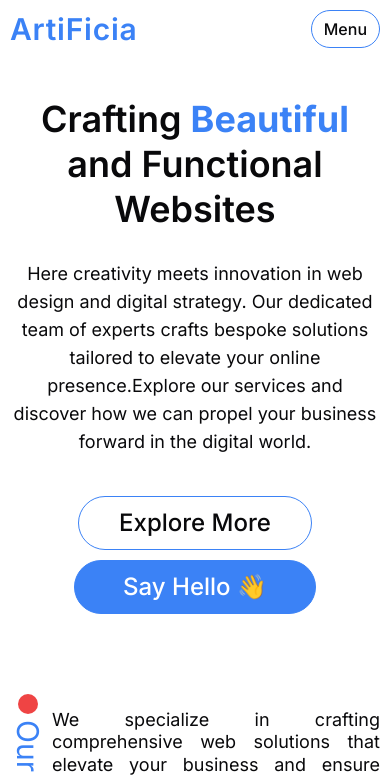
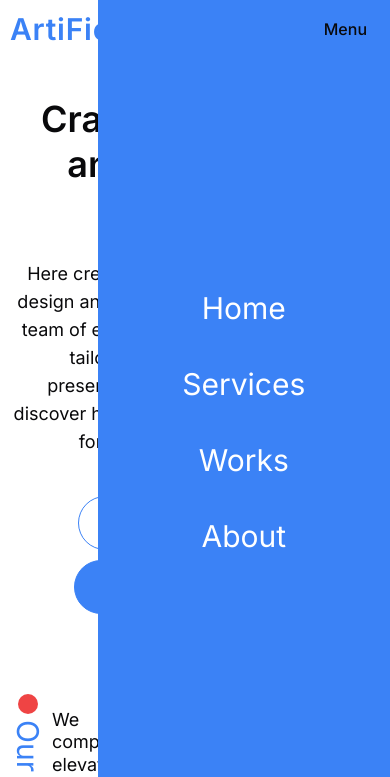
Before and after one commit to safkat07/projectXOfficial, a Next.js app: page / in a window 390 px wide. Shown: the top 777 px of the page. Built offline with nearby package versions, Linux system fonts and the light colour scheme.

Commit message:
navbar complete

```diff
--- a/src/components/AboutUs.tsx
+++ b/src/components/AboutUs.tsx
@@ -5,7 +5,7 @@ import DescriptionText from './DescriptionText'
 import Image from 'next/image'
 const AboutUs = () => {
     return (
-        <div className='h-full py-10'>
+        <section id="about" className='h-full py-10'>
             <MaxContentWrapper >
                 <div className='flex lg:flex-row-reverse flex-col gap-x-5 justify-between'>
                     <div className='flex flex-row-reverse sm:gap-5 gap-1.5 items-center lg:w-3/4 w-full'>
@@ -18,7 +18,7 @@ const AboutUs = () => {
                 </div>
 
             </MaxContentWrapper>
-        </div>
+        </section>
     )
 }
 
--- a/src/components/Banner.tsx
+++ b/src/components/Banner.tsx
@@ -1,25 +1,43 @@
 /* eslint-disable @next/next/no-img-element */
-import React from 'react'
-import MaxContentWrapper from './MaxContentWrapper'
+import React from "react";
+import MaxContentWrapper from "./MaxContentWrapper";
 
 export default function Banner() {
   return (
-    <div className='flex   justify-center sm:pt-0 pt-[10vw] md:min-h-[calc(100vh-100px)] items-center h-fit'>
+    <section
+      id="home"
+      className="flex   justify-center sm:pt-0 pt-[10vw] md:min-h-[calc(100vh-100px)] items-center h-fit"
+    >
       <MaxContentWrapper>
-        <div className=''>
-          <div className='text-center '>
-            <h1 className='lg:text-7xl  md:text-5xl xl:w-3/4 w-full  text-4xl text-wrap mx-auto font-semibold  !leading-tight'>Crafting <span className='text-blue-500 font-bold'>Beautiful</span> and Functional Websites</h1>
-            <p className='md:pt-5 pt-7  xl:w-3/4 w-full mx-auto text-lg'>
-              Here creativity meets innovation in web design and digital strategy. Our dedicated team of experts crafts bespoke solutions tailored to elevate your online presence.Explore our services and discover how we can propel your business forward in the digital world.
+        <div className="">
+          <div className="text-center ">
+            <h1 className="lg:text-7xl  md:text-5xl xl:w-3/4 w-full  text-4xl text-wrap mx-auto font-semibold  !leading-tight">
+              Crafting{" "}
+              <span className="text-blue-500 font-bold">Beautiful</span> and
+              Functional Websites
+            </h1>
+            <p className="md:pt-5 pt-7  xl:w-3/4 w-full mx-auto text-lg">
+              Here creativity meets innovation in web design and digital
+              strategy. Our dedicated team of experts crafts bespoke solutions
+              tailored to elevate your online presence.Explore our services and
+              discover how we can propel your business forward in the digital
+              world.
             </p>
-            <div className='flex lg:flex-row flex-col gap-2.5 text-2xl pt-10 justify-center   items-center'>
-              <button className='border rounded-full font-medium border-blue-500 px-10 py-2.5'>Explore More</button>
-              <button className='border rounded-full font-medium text-white bg-blue-500 border-blue-500 px-12  py-2.5'>Say Hello 👋</button>
+            <div className="flex lg:flex-row flex-col gap-2.5 text-2xl pt-10 justify-center   items-center">
+              <a href="#works">
+                <button className="border rounded-full font-medium border-blue-500 px-10 py-2.5">
+                  Explore More
+                </button>
+              </a>
+              <a href="#contactus">
+                <button className="border rounded-full font-medium text-white bg-blue-500 border-blue-500 px-12  py-2.5">
+                  Say Hello 👋
+                </button>
+              </a>
             </div>
           </div>
         </div>
       </MaxContentWrapper>
-
-    </div>
-  )
+    </section >
+  );
 }
--- a/src/components/ContactUs.tsx
+++ b/src/components/ContactUs.tsx
@@ -5,7 +5,7 @@ import DescriptionText from './DescriptionText'
 
 const ContactUs = () => {
     return (
-        <div className='h-full py-10'>
+        <div id='contactus' className='h-full py-10'>
             <MaxContentWrapper >
                 <div className='flex lg:flex-row-reverse items-center flex-col gap-x-5 justify-between'>
                     <div className='flex flex-row-reverse sm:gap-5 gap-1.5 items-center lg:w-3/4 w-full'>
--- a/src/components/Navbar.tsx
+++ b/src/components/Navbar.tsx
@@ -1,35 +1,90 @@
-import React from 'react'
-import MaxContentWrapper from './MaxContentWrapper'
+"use client"
+
+import React, { useEffect, useState } from 'react';
+import MaxContentWrapper from './MaxContentWrapper';
 
 export default function Navbar() {
+    const [open, setOpen] = useState(false);
+    const [activeSection, setActiveSection] = useState('home');
+
+    const toggleNav = () => {
+        setOpen(!open);
+    };
+
+    const handleLinkClick = (sectionId: string) => {
+        setOpen(false);
+        document.getElementById(sectionId)?.scrollIntoView({ behavior: 'smooth' });
+    };
+
+    useEffect(() => {
+        const handleScroll = () => {
+            const sections = document.querySelectorAll("section");
+            let currentSection: string = 'home';
+
+            sections.forEach((section) => {
+                const sectionTop = section.offsetTop;
+                if (pageYOffset >= sectionTop - 70) {
+                    currentSection = section.getAttribute('id') || 'home';
+                }
+            });
+
+            setActiveSection(currentSection);
+        };
+
+        window.addEventListener('scroll', handleScroll);
+
+        return () => {
+            window.removeEventListener('scroll', handleScroll);
+        };
+    }, []);
+
     return (
-        <nav className=' sticky sm:py-5 py-2.5 bg-white/20 backdrop-blur-lg inset-x-0 top-0'>
+        <nav className='sticky sm:py-5 py-2.5 bg-white/20 backdrop-blur-lg inset-x-0 top-0'>
             <MaxContentWrapper>
-                <div className='w-full  flex justify-between items-center'>
+                <div className='w-full flex justify-between items-center'>
                     {/* logo and navlinks div */}
                     <div className='text-blue-500 tracking-wide text-3xl font-semibold sm:text-3xl'>
                         ArtiFicia
                     </div>
                     <div className='lg:block hidden'>
-                        <ul className='flex  font-medium  lg:gap-x-4 items-center '>
-                            <li className='border rounded-full hover:bg-blue-500 hover:text-white transition-all cursor-pointer font-medium border-blue-500 px-3 py-1.5'>Home</li>
-                            <a href="#services">
-                                <li className=' rounded-full hover:bg-blue-500 hover:text-white transition-all cursor-pointer font-medium border-blue-500 px-3 py-1.5'>Services</li>
-                            </a>
-                            <li className=' rounded-full hover:bg-blue-500 hover:text-white transition-all cursor-pointer font-medium border-blue-500 px-3 py-1.5'>Works</li>
-                            <li className=' rounded-full hover:bg-blue-500 hover:text-white transition-all cursor-pointer font-medium border-blue-500 px-3 py-1.5'>About</li>
+                        <ul className='flex font-medium lg:gap-x-4 items-center'>
+                            {["home", "services", "about", "works"].map((section) => (
+                                <a key={section} href={`#${section}`}>
+                                    <li className={`rounded-full transition-all cursor-pointer font-medium border-blue-500 px-3 py-1.5 ${activeSection === section ? "bg-blue-500 text-white" : ""}`}>
+                                        {section.charAt(0).toUpperCase() + section.slice(1)}
+                                    </li>
+                                </a>
+                            ))}
                         </ul>
                     </div>
 
-                    <div className='lg:flex gap-x-2.5 hidden  items-center'>
-                        <button className='border rounded-full font-medium border-blue-500 px-3 py-1.5'>Projects</button>
-                        <button className='border rounded-full font-medium text-white bg-blue-500 border-blue-500 px-3 py-1.5'>Contact</button>
+                    <div className='lg:flex gap-x-2.5 hidden items-center'>
+                        <a href="#works">
+                            <button className='border rounded-full font-medium border-blue-500 px-3 py-1.5'>Projects</button>
+                        </a>
+                        <a href="#contactus">
+                            <button className='border rounded-full font-medium text-white bg-blue-500 border-blue-500 px-3 py-1.5'>Contact</button>
+                        </a>
                     </div>
-                    <div className='lg:hidden block'>
-                        <button className='border rounded-full hover:bg-blue-500 hover:text-white transition-all font-medium border-blue-500 px-3 py-1.5'>Menu</button>
+                    <div onClick={toggleNav} className='lg:hidden z-[100] block'>
+                        <button className='border rounded-full hover:bg-blue-500 hover:text-white transition-all font-medium border-blue-500 px-3 py-1.5'>
+                            {open ? "Close" : "Menu"}
+                        </button>
                     </div>
                 </div>
             </MaxContentWrapper>
+
+            <div className={`h-screen fixed flex justify-center items-center transition-all duration-500 lg:hidden w-3/4 lg:w-1/2 bg-blue-500 right-0 top-0 ${open ? "right-0" : "-right-full"}`}>
+                <ul className='flex justify-center text-3xl text-white gap-10 items-center flex-col'>
+                    {["home", "services", "works", "about"].map((section) => (
+                        <a onClick={toggleNav} key={section} href={`#${section}`}>
+                            <li className={`cursor-pointer`}>
+                                {section.charAt(0).toUpperCase() + section.slice(1)}
+                            </li>
+                        </a>
+                    ))}
+                </ul>
+            </div>
         </nav>
-    )
+    );
 }
--- a/src/components/OurProjects.tsx
+++ b/src/components/OurProjects.tsx
@@ -10,7 +10,7 @@ import ProjectDisplayMobile from './ProjectDisplayMobile'
 
 const OurProjects = () => {
     return (
-        <div className='h-full  py-10'>
+        <section id='works' className='h-full  py-10'>
             <MaxContentWrapper>
                 <div className='flex lg:flex-row pb10 flex-col gap-2.5 justify-between'>
                     <div className='flex  sm:gap-5 gap-1.5 items-center lg:w-3/4 w-full'>
@@ -26,7 +26,7 @@ const OurProjects = () => {
                     <ProjectDisplayMobile />
                 </div>
             </MaxContentWrapper>
-        </div>
+        </section >
     )
 }
 
--- a/src/components/ProjectCards.tsx
+++ b/src/components/ProjectCards.tsx
@@ -7,7 +7,7 @@ const ProjectCards = ({ projectName, projectImage, liveLink }: {
     liveLink: string
 }) => {
     return (
-        <div className='w-full group hover:px-5 hover:shadow-xl  flex justify-center hover:text-white items-center hover:bg-blue-500 cursor-pointer transition-all duration-500 h-24 border-b-2 border-blue-500'>
+        <div className='w-full group hover:px-5 hover:shadow-xl  flex justify-center hover:text-white items-center hover:bg-blue-500 cursor-pointer transition-all duration-500 h-24 border-b border-blue-500'>
             <div className=' flex justify-between items-center w-full'>
                 <p className='text-xl font-semibold'>{projectName}</p>
                 <div>
--- a/src/components/Services.tsx
+++ b/src/components/Services.tsx
@@ -26,7 +26,7 @@ const Services = () => {
     ];
 
     return (
-        <div  id='services' className='h-full sm:py-10 py-20'>
+        <section id='services' className='h-full sm:py-10 py-20'>
             <MaxContentWrapper>
                 <div className='flex lg:flex-row items-center flex-col gap-x-5 justify-between'>
                     <div className='flex  sm:gap-5 gap-1.5 items-center lg:w-3/4 w-full'>
@@ -48,7 +48,7 @@ const Services = () => {
                     ))}
                 </div>
             </MaxContentWrapper>
-        </div>
+        </section>
     )
 }
 
```
Also changed, not shown: src/components/Footer.tsx (+48 -8 lines).
